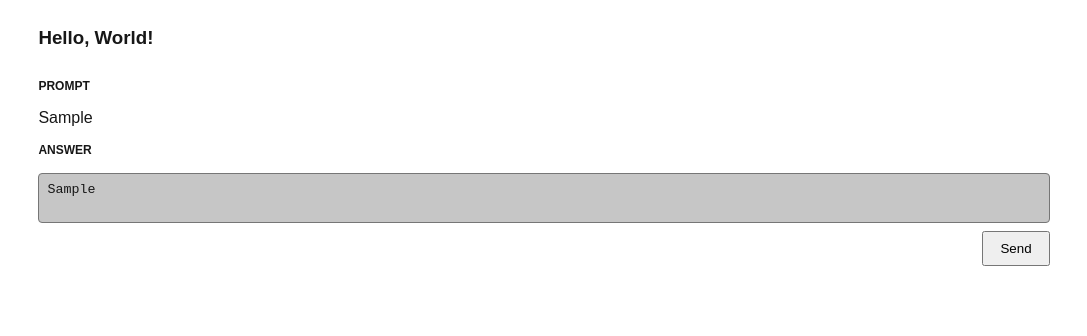
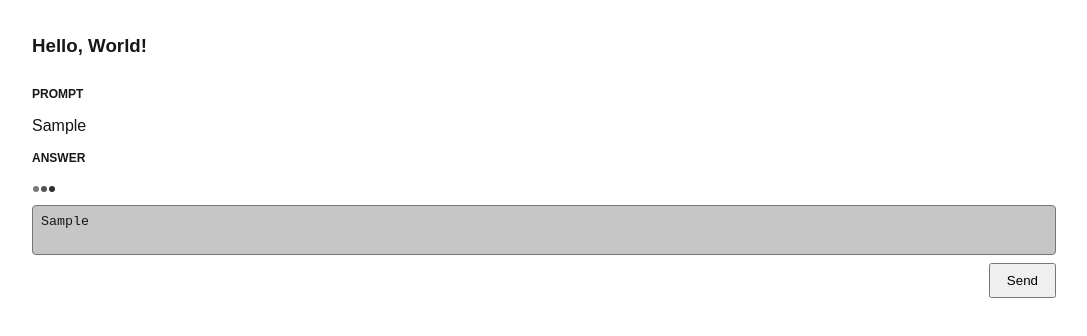
Before and after one commit to wongstephen/textual, a Next.js app: page / in a window 1280 px wide. Both pictures are taken after typing "Sample" into the empty fields and a click on the button "Send". Shown: the top 336 px of the page, without its empty margins (96-1183 px from the left). Built offline with nearby package versions, Linux system fonts and the light colour scheme; no server answers.

Commit message:
feat: add throbber

```diff
--- a/src/app/ChatComponent.module.css
+++ b/src/app/ChatComponent.module.css
@@ -46,3 +46,7 @@
   color: var(--foreground);
   text-transform: uppercase;
 }
+
+.throbber {
+  color: var(--foreground);
+}
--- a/src/app/ChatComponent.tsx
+++ b/src/app/ChatComponent.tsx
@@ -5,6 +5,7 @@ import styles from "./ChatComponent.module.css";
 import { marked } from "marked";
 import { fetchOpenAIResponse } from "@/utils/api";
 import text from "@/locales/en.json";
+import ThreeDots from "@/components/ThreeDots";
 
 export default function ChatComponent() {
   const [response, setResponse] = useState<[string, string][]>([]);
@@ -51,7 +52,12 @@ export default function ChatComponent() {
             <p className={styles.resTitle}>{text.prompt}</p>
             <p>{prompt}</p>
             <p className={styles.resTitle}>{text.answer}</p>
-            <p dangerouslySetInnerHTML={{ __html: marked(answer) }} />
+
+            {answer ? (
+              <p dangerouslySetInnerHTML={{ __html: marked(answer) }} />
+            ) : (
+              <ThreeDots className={styles.throbber} />
+            )}
           </div>
         ))}
       </div>
--- a/src/app/layout.tsx
+++ b/src/app/layout.tsx
@@ -8,8 +8,7 @@ const roboto = Roboto({
 });
 
 export const metadata: Metadata = {
-  title: "Create Next App",
-  description: "Generated by create next app",
+  title: "Chat Completion",
 };
 
 export default function RootLayout({
--- a/src/app/page.module.css
+++ b/src/app/page.module.css
@@ -1,3 +1,5 @@
 .main {
-  width: 80%;
+  padding: 0.5rem;
+  max-width: 1024px;
+  width: 100%;
 }
--- /dev/null
+++ b/src/components/ThreeDots.tsx
@@ -0,0 +1,34 @@
+import * as React from "react";
+import { SVGProps } from "react";
+
+const ThreeDots = (props: SVGProps<SVGSVGElement>) => (
+  <svg xmlns="http://www.w3.org/2000/svg" width={24} height={24} {...props}>
+    <style>
+      {
+        "@keyframes spinner_MGfb{93.75%,to{opacity:.2}}.spinner_S1WN{animation:spinner_MGfb .8s linear infinite;animation-delay:-.8s}"
+      }
+    </style>
+    <circle cx={4} cy={12} r={3} className="spinner_S1WN" fill="currentColor" />
+    <circle
+      cx={12}
+      cy={12}
+      r={3}
+      className="spinner_S1WN"
+      style={{
+        animationDelay: "-.65s",
+      }}
+      fill="currentColor"
+    />
+    <circle
+      cx={20}
+      cy={12}
+      r={3}
+      className="spinner_S1WN"
+      style={{
+        animationDelay: "-.5s",
+      }}
+      fill="currentColor"
+    />
+  </svg>
+);
+export default ThreeDots;
```
